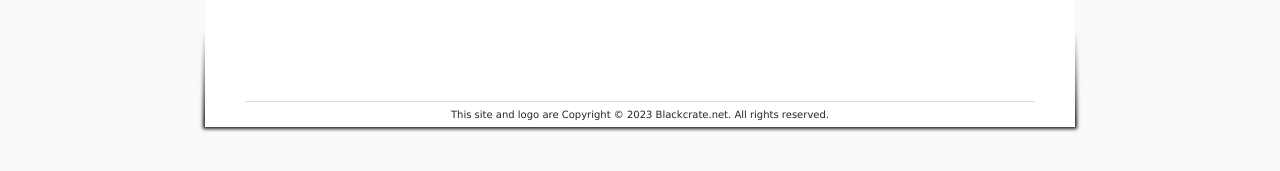
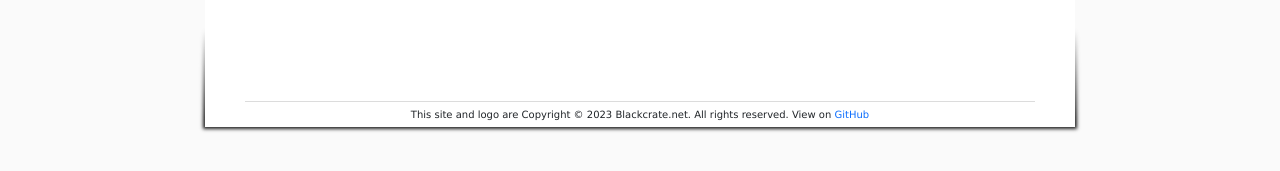
Before and after one commit to perrigow/doubles, a Jekyll site: the page built from pages/index.html, in a window 1280 px wide. Shown: the part 593-764 px from the top of the page. Built offline with Jekyll 4.4.1, drawn with Linux system fonts in a browser that asks for light colours.

Commit message:
updated footer and README

```diff
--- a/_includes/footer.html
+++ b/_includes/footer.html
@@ -2,5 +2,6 @@
   <div class="inner clearfix">
     <hr>
     This site and logo are Copyright &copy; {{  'now' | date: '%Y' }} Blackcrate.net. All rights reserved.
+    View on <a href="{{ site.github.repository_url }}">GitHub</a>
   </div>
 </footer>
--- a/_sass/dgmd/_footer.scss
+++ b/_sass/dgmd/_footer.scss
@@ -25,6 +25,10 @@ footer>.inner>hr {
 	margin-bottom: 0.5em;
 }
 
+footer>.inner>a {
+	font-size: 10px
+}
+
 @media (min-width: 768px) {
 	footer>.inner {
 		padding: 68px 40px 5px;
```
Also changed, not shown: README.md (+2 -2 lines).
